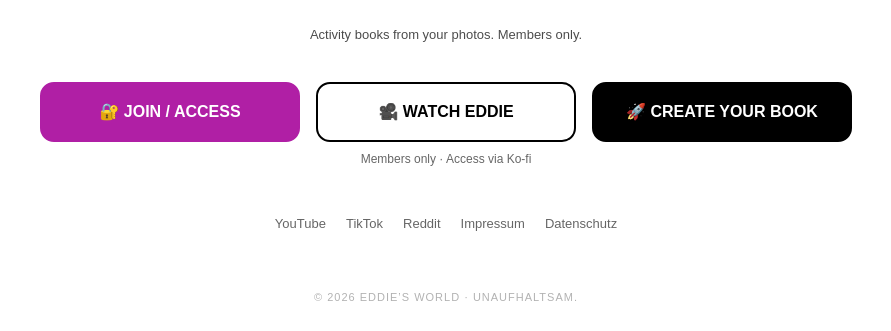
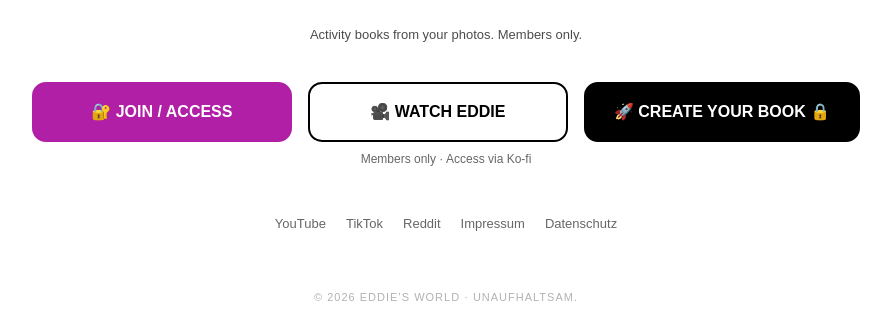
Before and after one commit to KeschFlow/unaufhaltsam, a plain HTML site: page index.html in a window 1280 px wide. Shown: the part 577-908 px from the top of the page, without its empty margins (194-1085 px from the left). Drawn offline with Linux system fonts and the light colour scheme.

Commit message:
Fix HTML formatting and structure

```diff
--- a/index.html
+++ b/index.html
@@ -203,7 +203,7 @@
     target="_blank"
     rel="noopener noreferrer"
   >
-    🚀 CREATE YOUR BOOK
+    🚀 CREATE YOUR BOOK 🔒
   </a>
 
 </nav>
```
